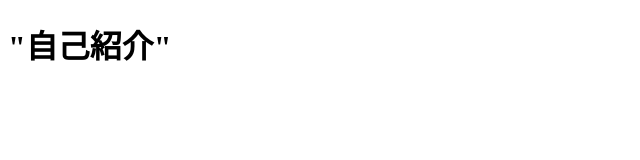
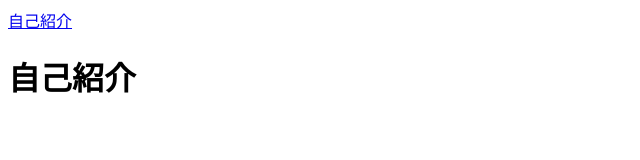
Before and after one commit to Lopy39/Lopy39.github.io, a plain HTML site: page introduction.html in a window 1280 px wide. Shown: the whole page, without its empty margins (0-640 px from the left). Drawn offline with Linux system fonts and the light colour scheme.

Commit message:
introduction.html

```diff
--- a/introduction.html
+++ b/introduction.html
@@ -5,5 +5,5 @@
     <meta name="viewport" content="width=device-width, initial-scale=1.0" />
     <title>Introduction</title>
   </head>
-  <body></body>
-</html><h1>"自己紹介"
+  <body><a href="/introduction.html">自己紹介</a></body>
+</html><h1>自己紹介<h1>
```
